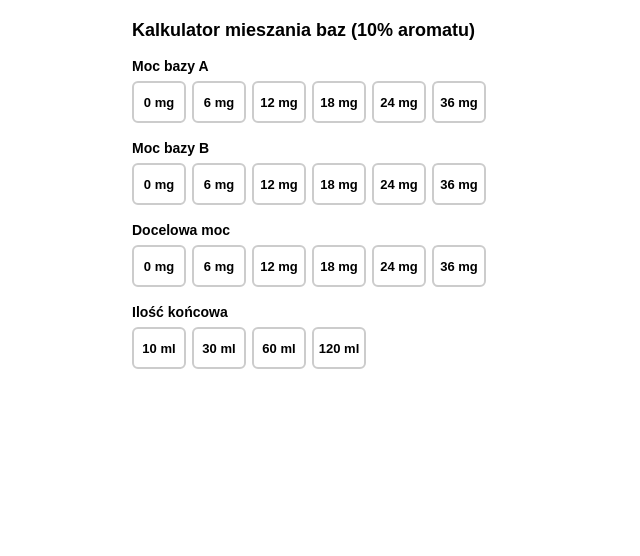
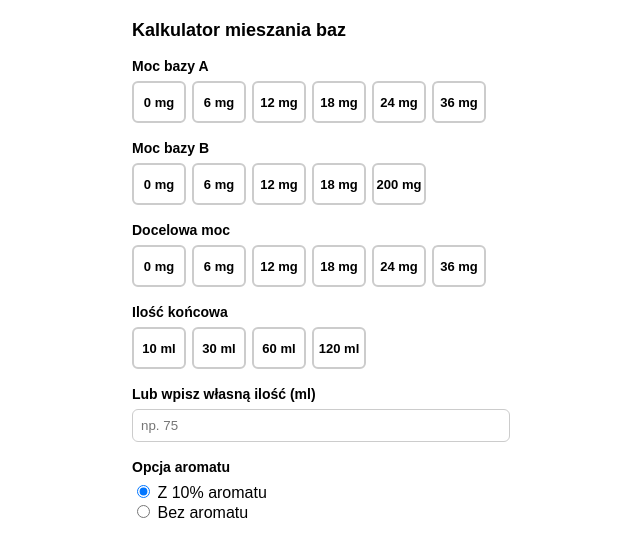
Before and after one commit to adamlewandowski2000-wq/Kalkulator-mocy-bazy, a React (Create React App) app: page / in a window 1280 px wide. Shown: the top 556 px of the page, without its empty margins (328-968 px from the left). Built offline with nearby package versions, Linux system fonts and the light colour scheme.

Commit message:
Update App.js

```diff
--- a/src/App.js
+++ b/src/App.js
@@ -1,6 +1,7 @@
 import { useState, useMemo } from "react";
 
 const POWERS = [0, 6, 12, 18, 24, 36];
+const POWERS_B = [0, 6, 12, 18, 200]; // zmieniona baza B
 const VOLUMES = [10, 30, 60, 120];
 
 function OptionGrid({ label, options, value, onChange, unit }) {
@@ -10,10 +11,10 @@ function OptionGrid({ label, options, value, onChange, unit }) {
       <div
         style={{
           display: "flex",
-          gap: 6,          // mniejszy odstęp
+          gap: 6,
           marginTop: 6,
-          flexWrap: "nowrap", // wszystkie w jednym rzędzie
-          overflowX: "auto",  // jeśli się nie mieści, można przewinąć poziomo
+          flexWrap: "nowrap",
+          overflowX: "auto",
         }}
       >
         {options.map((opt) => {
@@ -36,7 +37,7 @@ function OptionGrid({ label, options, value, onChange, unit }) {
                 fontSize: 13,
                 position: "relative",
                 background: active ? "#dcfce7" : "#fff",
-                flexShrink: 0, // nie kurczy się
+                flexShrink: 0,
               }}
             >
               {opt} {unit}
@@ -74,15 +75,21 @@ export default function Mixer() {
   const [baseB, setBaseB] = useState(null);
   const [target, setTarget] = useState(null);
   const [volume, setVolume] = useState(null);
+  const [customVolume, setCustomVolume] = useState("");
+  const [withAroma, setWithAroma] = useState(true);
 
   const AROMA_PERCENT = 10;
+
+  const finalVolume = customVolume
+    ? parseFloat(customVolume)
+    : volume;
 
   const validationError = useMemo(() => {
     if (
       baseA === null ||
       baseB === null ||
       target === null ||
-      volume === null
+      !finalVolume
     )
       return "";
 
@@ -96,22 +103,28 @@ export default function Mixer() {
     }
 
     return "";
-  }, [baseA, baseB, target, volume]);
+  }, [baseA, baseB, target, finalVolume]);
 
   const result = useMemo(() => {
     if (
       baseA === null ||
       baseB === null ||
       target === null ||
-      volume === null ||
+      !finalVolume ||
       validationError
     )
       return null;
 
-    const aromaMl = volume * (AROMA_PERCENT / 100);
-    const baseVolume = volume - aromaMl;
+    const aromaMl = withAroma
+      ? finalVolume * (AROMA_PERCENT / 100)
+      : 0;
 
-    const mlA = (baseVolume * (target - baseB)) / (baseA - baseB);
+    const baseVolume = finalVolume - aromaMl;
+
+    const mlA =
+      (baseVolume * (target - baseB)) /
+      (baseA - baseB);
+
     const mlB = baseVolume - mlA;
 
     return {
@@ -119,7 +132,7 @@ export default function Mixer() {
       mlA: mlA.toFixed(2),
       mlB: mlB.toFixed(2),
     };
-  }, [baseA, baseB, target, volume, validationError]);
+  }, [baseA, baseB, target, finalVolume, validationError, withAroma]);
 
   return (
     <div
@@ -131,7 +144,7 @@ export default function Mixer() {
       }}
     >
       <h2 style={{ fontSize: 18, marginBottom: 16 }}>
-        Kalkulator mieszania baz (10% aromatu)
+        Kalkulator mieszania baz
       </h2>
 
       <OptionGrid
@@ -144,7 +157,7 @@ export default function Mixer() {
 
       <OptionGrid
         label="Moc bazy B"
-        options={POWERS}
+        options={POWERS_B}
         value={baseB}
         onChange={setBaseB}
         unit="mg"
@@ -162,12 +175,61 @@ export default function Mixer() {
         label="Ilość końcowa"
         options={VOLUMES}
         value={volume}
-        onChange={setVolume}
+        onChange={(v) => {
+          setVolume(v);
+          setCustomVolume("");
+        }}
         unit="ml"
       />
 
+      {/* Nowe pole wpisywania ilości */}
+      <div style={{ marginBottom: 16 }}>
+        <strong style={{ fontSize: 14 }}>
+          Lub wpisz własną ilość (ml)
+        </strong>
+        <input
+          type="number"
+          value={customVolume}
+          onChange={(e) => setCustomVolume(e.target.value)}
+          placeholder="np. 75"
+          style={{
+            width: "100%",
+            marginTop: 6,
+            padding: 8,
+            borderRadius: 6,
+            border: "1px solid #ccc",
+          }}
+        />
+      </div>
+
+      {/* Wybór aromatu */}
+      <div style={{ marginBottom: 16 }}>
+        <strong style={{ fontSize: 14 }}>Opcja aromatu</strong>
+        <div style={{ marginTop: 6 }}>
+          <label>
+            <input
+              type="radio"
+              checked={withAroma}
+              onChange={() => setWithAroma(true)}
+            />{" "}
+            Z 10% aromatu
+          </label>
+          <br />
+          <label>
+            <input
+              type="radio"
+              checked={!withAroma}
+              onChange={() => setWithAroma(false)}
+            />{" "}
+            Bez aromatu
+          </label>
+        </div>
+      </div>
+
       {validationError && (
-        <p style={{ color: "red", fontSize: 13 }}>⚠️ {validationError}</p>
+        <p style={{ color: "red", fontSize: 13 }}>
+          ⚠️ {validationError}
+        </p>
       )}
 
       {result && (
@@ -175,9 +237,11 @@ export default function Mixer() {
           <hr style={{ margin: "16px 0" }} />
           <h3 style={{ fontSize: 16 }}>Wynik:</h3>
 
-          <p style={{ fontSize: 14 }}>
-            Aromat (10%): <strong>{result.aroma} ml</strong>
-          </p>
+          {withAroma && (
+            <p style={{ fontSize: 14 }}>
+              Aromat (10%): <strong>{result.aroma} ml</strong>
+            </p>
+          )}
 
           <p style={{ fontSize: 14 }}>
             Baza A: <strong>{result.mlA} ml</strong>
```
